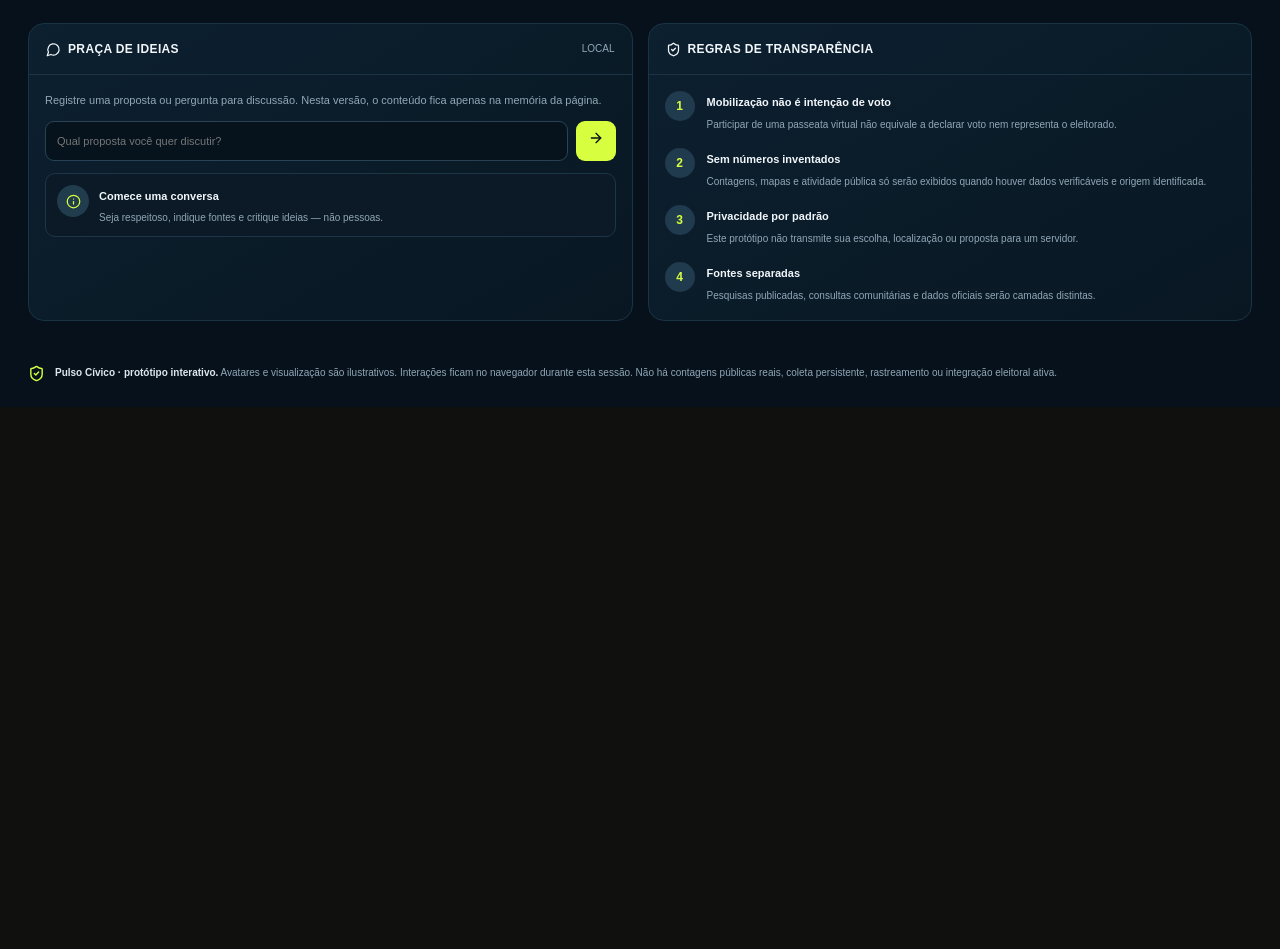
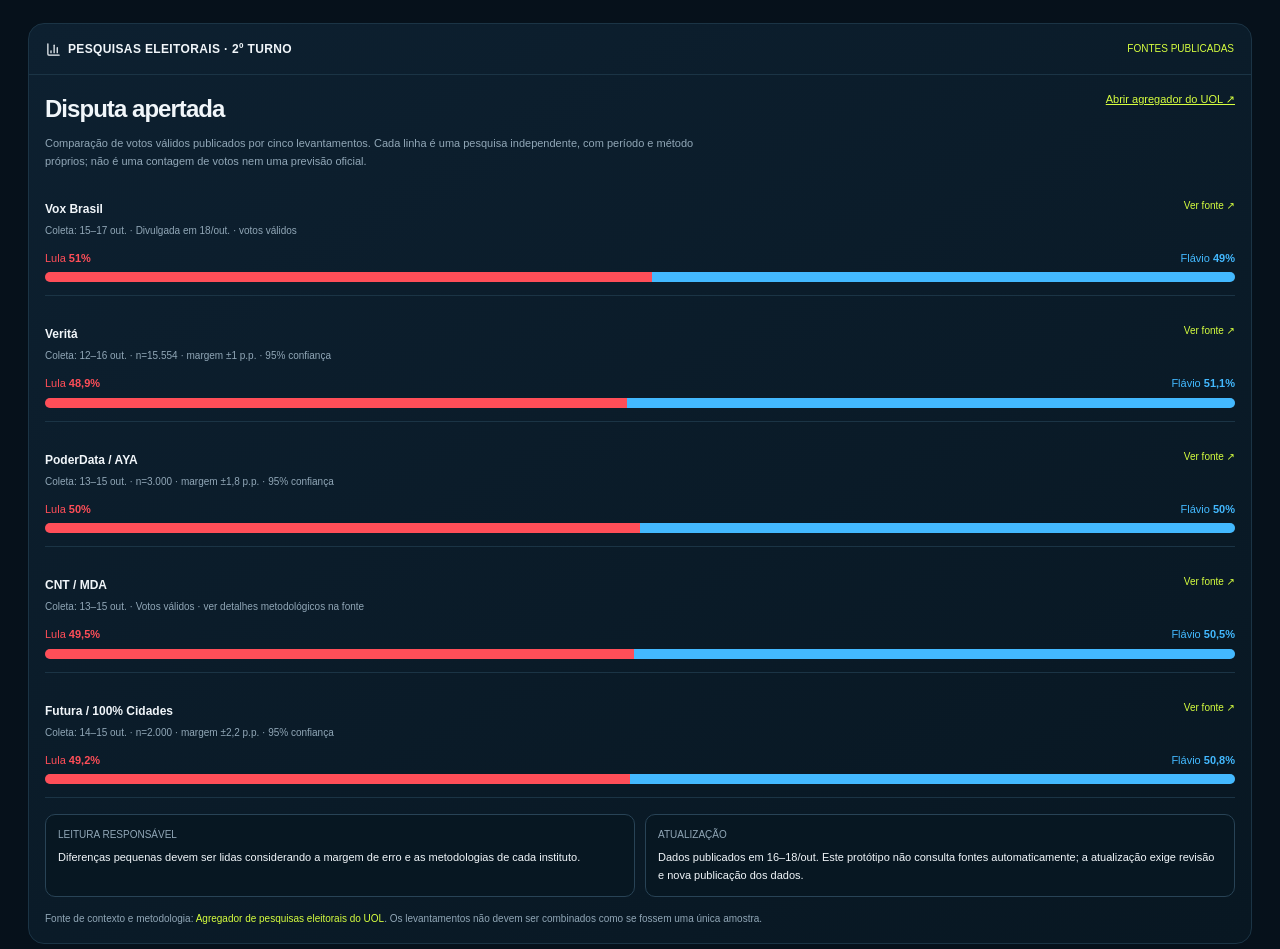
Before and after one commit to SH1W4/pulso-civico, a Next.js app: page /praca-publica in a window 1280 px wide. Shown: the part 923-1872 px from the top of the page. Before the commit the page ends 1330 px from the top, so only its background shows below. Built offline with nearby package versions, Linux system fonts and the light colour scheme.

Commit message:
Add sourced multi-poll comparison to Praça Pública

```diff
--- a/app/praca-publica/page.tsx
+++ b/app/praca-publica/page.tsx
@@ -151,6 +151,45 @@ export default function PracaPublicaPage() {
           </article>
         </section>
 
+
+        <section id="pc-pesquisas" style={{margin:"8px 0 24px"}}>
+          <article className="pc-panel">
+            <div className="pc-panel-head">
+              <h2><BarChart3 size={15} style={{display:"inline",verticalAlign:"middle",marginRight:7}}/>PESQUISAS ELEITORAIS · 2º TURNO</h2>
+              <span style={{fontSize:10,color:colors.lime}}>FONTES PUBLICADAS</span>
+            </div>
+            <div className="pc-panel-body">
+              <div style={{display:"flex",justifyContent:"space-between",gap:12,alignItems:"flex-start",flexWrap:"wrap",marginBottom:15}}>
+                <div><div style={{fontSize:24,fontWeight:800,letterSpacing:"-.04em"}}>Disputa apertada</div><p style={{fontSize:11,color:colors.muted,lineHeight:1.65,maxWidth:680,margin:"7px 0 0"}}>Comparação de votos válidos publicados por cinco levantamentos. Cada linha é uma pesquisa independente, com período e método próprios; não é uma contagem de votos nem uma previsão oficial.</p></div>
+                <a href="https://noticias.uol.com.br/eleicoes/agregador-de-pesquisas-eleitorais/" target="_blank" rel="noreferrer" style={{fontSize:11,color:colors.lime,textDecoration:"underline"}}>Abrir agregador do UOL ↗</a>
+              </div>
+              <div style={{display:"grid",gap:14}}>
+                {[
+                  {name:"Vox Brasil",field:"15–17 out.",lula:51,flavio:49,detail:"Divulgada em 18/out. · votos válidos",url:"https://www.poder360.com.br/poder-eleicoes/lula-tem-51-contra-49-de-flavio-em-votos-validos-diz-vox/"},
+                  {name:"Veritá",field:"12–16 out.",lula:48.9,flavio:51.1,detail:"n=15.554 · margem ±1 p.p. · 95% confiança",url:"https://www.cnnbrasil.com.br/eleicoes/verita-flavio-tem-511-dos-votos-validos-no-2o-turno-lula-489/"},
+                  {name:"PoderData / AYA",field:"13–15 out.",lula:50,flavio:50,detail:"n=3.000 · margem ±1,8 p.p. · 95% confiança",url:"https://www.gazetadopovo.com.br/eleicoes/2026/pesquisa-eleitoral-2026/poderdata-presidente-outubro-2026-segundo-turno-4/"},
+                  {name:"CNT / MDA",field:"13–15 out.",lula:49.5,flavio:50.5,detail:"Votos válidos · ver detalhes metodológicos na fonte",url:"https://www.gazetadopovo.com.br/eleicoes/2026/pesquisa-eleitoral-2026/cnt-mda-presidente-outubro-2026-segundo-turno/"},
+                  {name:"Futura / 100% Cidades",field:"14–15 out.",lula:49.2,flavio:50.8,detail:"n=2.000 · margem ±2,2 p.p. · 95% confiança",url:"https://www.cnnbrasil.com.br/eleicoes/futura-flavio-tem-508-dos-votos-validos-no-2o-turno-lula-492/"}
+                ].map((poll)=>(
+                  <div key={poll.name} style={{padding:"13px 0",borderBottom:"1px solid #1b3445"}}>
+                    <div style={{display:"flex",justifyContent:"space-between",gap:12,alignItems:"flex-start",flexWrap:"wrap"}}>
+                      <div><strong style={{fontSize:12}}>{poll.name}</strong><div style={{fontSize:10,color:colors.muted,marginTop:4}}>Coleta: {poll.field} · {poll.detail}</div></div>
+                      <a href={poll.url} target="_blank" rel="noreferrer" style={{fontSize:10,color:colors.lime,whiteSpace:"nowrap"}}>Ver fonte ↗</a>
+                    </div>
+                    <div style={{display:"flex",justifyContent:"space-between",fontSize:11,margin:"12px 0 6px"}}><span style={{color:colors.red}}>Lula <strong>{poll.lula.toLocaleString("pt-BR",{maximumFractionDigits:1})}%</strong></span><span style={{color:colors.blue}}>Flávio <strong>{poll.flavio.toLocaleString("pt-BR",{maximumFractionDigits:1})}%</strong></span></div>
+                    <div aria-label={poll.name+": Lula "+poll.lula+"%, Flávio Bolsonaro "+poll.flavio+"%"} style={{display:"flex",height:10,overflow:"hidden",borderRadius:20,background:"#203746"}}><div style={{width:poll.lula+"%",background:colors.red,transition:"width .3s"}}/><div style={{width:poll.flavio+"%",background:colors.blue,transition:"width .3s"}}/></div>
+                  </div>
+                ))}
+              </div>
+              <div style={{display:"grid",gridTemplateColumns:"repeat(auto-fit,minmax(180px,1fr))",gap:10,marginTop:16}}>
+                <div style={{padding:12,border:"1px solid #284356",borderRadius:10,background:"#071722"}}><div style={{fontSize:10,color:colors.muted}}>LEITURA RESPONSÁVEL</div><p style={{fontSize:11,lineHeight:1.6,margin:"7px 0 0"}}>Diferenças pequenas devem ser lidas considerando a margem de erro e as metodologias de cada instituto.</p></div>
+                <div style={{padding:12,border:"1px solid #284356",borderRadius:10,background:"#071722"}}><div style={{fontSize:10,color:colors.muted}}>ATUALIZAÇÃO</div><p style={{fontSize:11,lineHeight:1.6,margin:"7px 0 0"}}>Dados publicados em 16–18/out. Este protótipo não consulta fontes automaticamente; a atualização exige revisão e nova publicação dos dados.</p></div>
+              </div>
+              <p style={{fontSize:10,color:colors.muted,lineHeight:1.6,margin:"14px 0 0"}}>Fonte de contexto e metodologia: <a href="https://noticias.uol.com.br/eleicoes/agregador-de-pesquisas-eleitorais/" target="_blank" rel="noreferrer" style={{color:colors.lime}}>Agregador de pesquisas eleitorais do UOL</a>. Os levantamentos não devem ser combinados como se fossem uma única amostra.</p>
+            </div>
+          </article>
+        </section>
+
         <section className="pc-bottom">
           <article className="pc-panel">
             <div className="pc-panel-head"><h2><MessageCircle size={15} style={{display:"inline",verticalAlign:"middle",marginRight:7}}/>PRAÇA DE IDEIAS</h2><span style={{fontSize:10,color:colors.muted}}>LOCAL</span></div>
```
